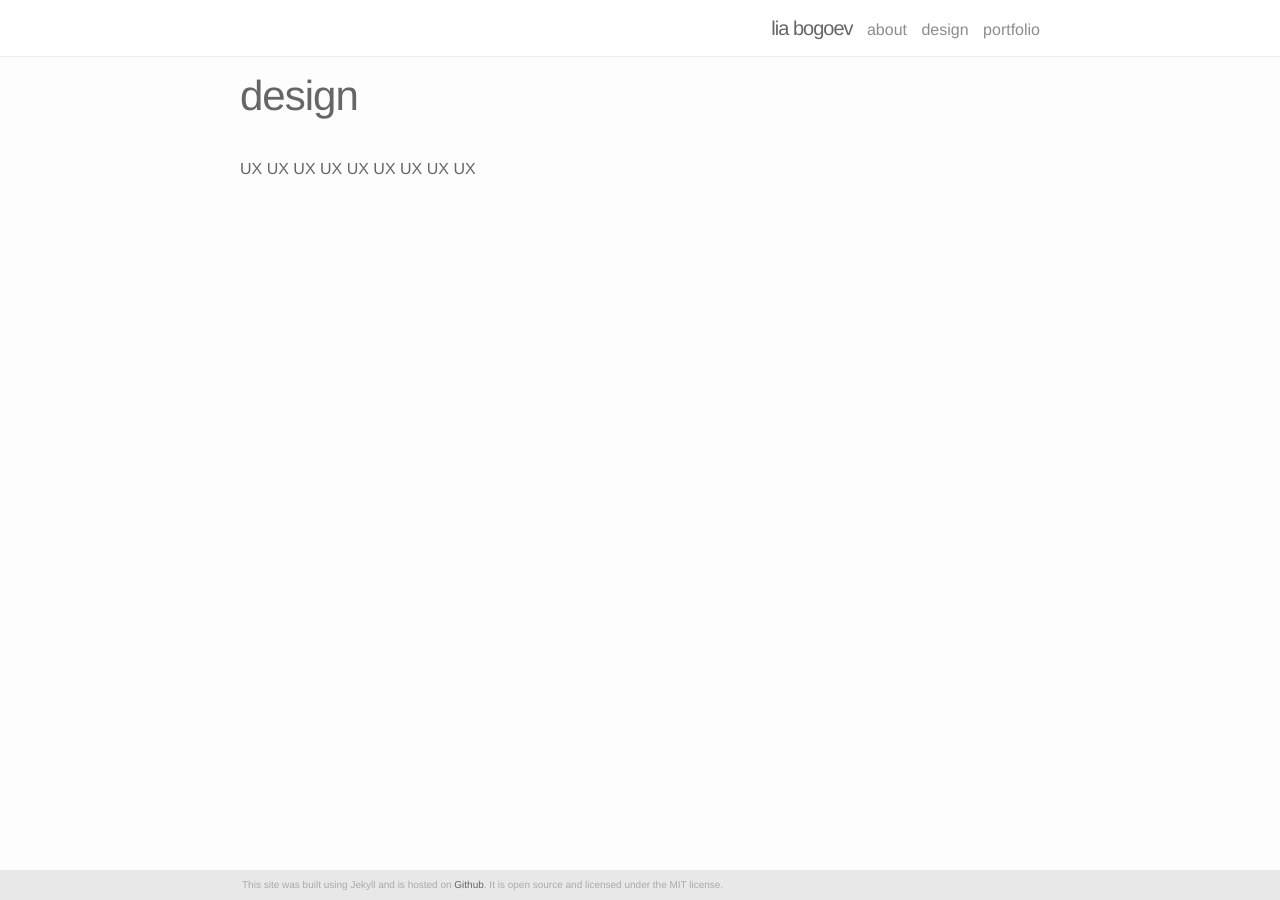
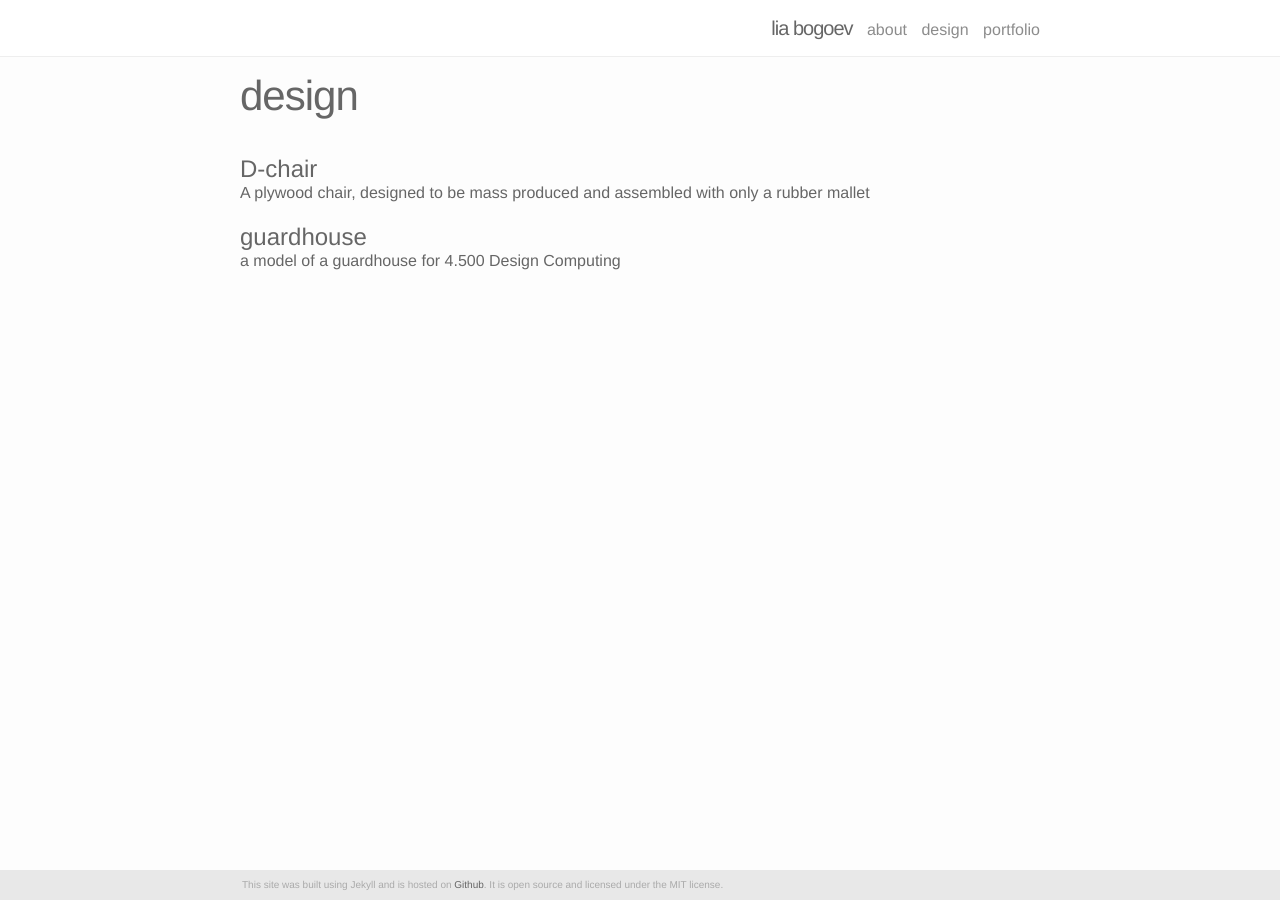
Before and after one commit to Angelo1211/bogoli.github.io, a Jekyll site: the page built from design.md, in a window 1280 px wide. Built offline with Jekyll 4.4.1, drawn with Linux system fonts in a browser that asks for light colours.

Commit message:
Adds basis for collections: Design and Portfolio, which, on second thought, might be superfluous and what I should really do is just portfolio with sortable tags. but that's okay, I can do that.

```diff
--- a/_config.yml
+++ b/_config.yml
@@ -17,9 +17,9 @@ paginate_path: "/blog/page:num/"
 
 
 collections:
-  ux:
+  portfolio:
     output: true
-#    permalink: /ux/:path/
+    permalink: /portfolio/:path/
   design:
     output: true
-#    permalink: /design/:path/
+    permalink: /design/:path/
--- /dev/null
+++ b/_design/chair.markdown
@@ -0,0 +1,6 @@
+---
+layout: post
+title: D-chair
+description: A plywood chair, designed to be mass produced and assembled with only a rubber mallet
+img:
+---
--- /dev/null
+++ b/_design/guardhouse.markdown
@@ -0,0 +1,6 @@
+---
+layout: post
+title: guardhouse
+description: a model of a guardhouse for 4.500 Design Computing
+img:
+---
--- a/design.md
+++ b/design.md
@@ -4,4 +4,10 @@ title: design
 permalink: /design/
 ---
 
-UX UX UX UX UX UX UX UX UX
+{% for project in site.design %}
+<div>
+	<!--<img src="{{ project.img }}" alt="{{ project.title }}"/> -->
+<h1><a href="{{ project.url }}">{{ project.title }}</a></h1>
+<p>{{ project.description }}</p>
+</div>
+{% endfor %}
```
Also changed, not shown: _portfolio/site.markdown (added, +16 -0 lines), portfolio.md (+7 -8 lines), _portfolio/app.markdown (added).
